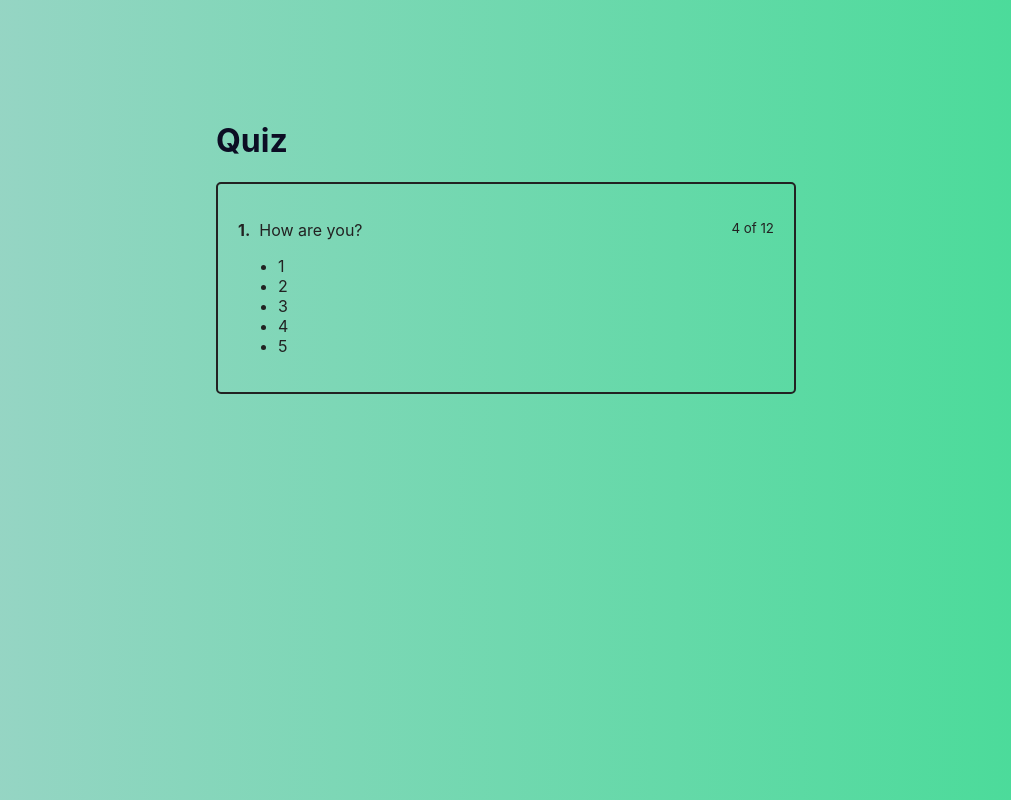
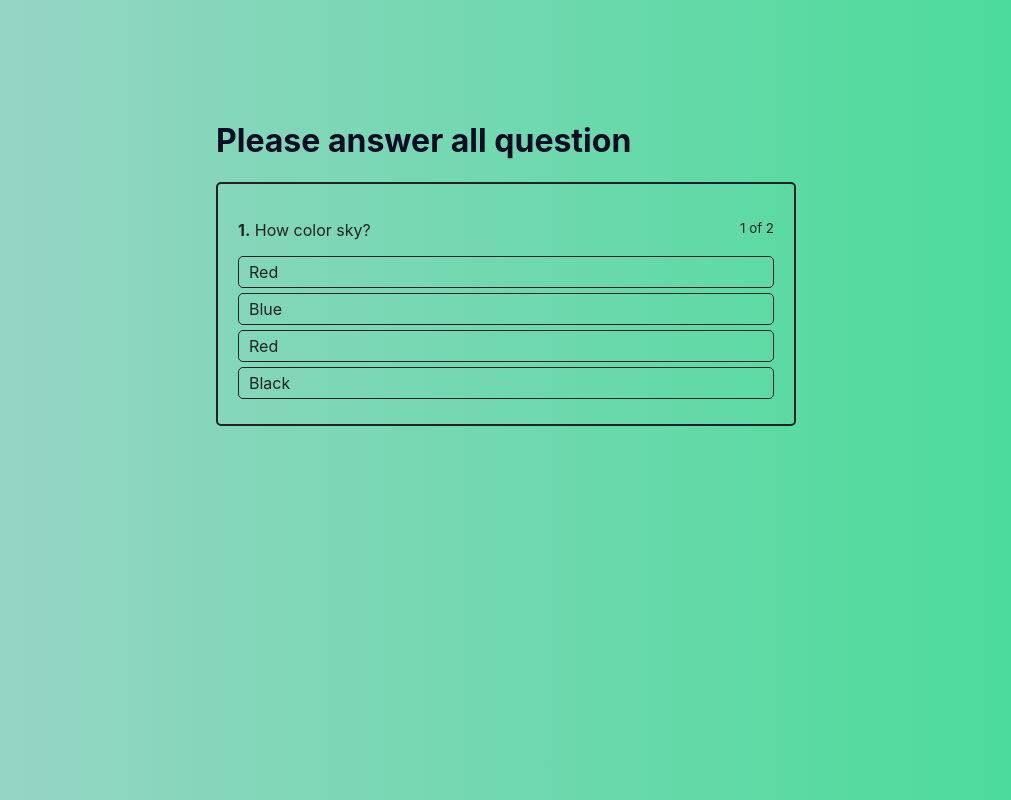
Before and after one commit to matviiko/reactLessons, a React (Create React App) app: page / in a window 1280 px wide. Shown: the whole page, without its empty margins (134-1145 px from the left). Built offline with nearby package versions, Linux system fonts and the light colour scheme.

Commit message:
add AnswerItem and AnswerItem

```diff
--- a/src/components/ActiveQuiz/ActiveQuiz.js
+++ b/src/components/ActiveQuiz/ActiveQuiz.js
@@ -1,25 +1,24 @@
 import React  from "react";
 import classes from "./ActiveQuiz.module.css"
+import AnswersList from "./AnswersList/AnswersList";
 
 const ActiveQuiz = props => (
     <div className={classes.ActiveQuiz}>
         <p className={classes.Question}>
             <span>
                 <strong>1.</strong>&nbsp;
-                How are you?
+                {props.question}
             </span>
             <small>
-                4 of 12
+                { props.answerNumber } of { props.quizLength }
             </small>
         </p>
 
-        <ul>
-            <li>1</li>
-            <li>2</li>
-            <li>3</li>
-            <li>4</li>
-            <li>5</li>
-        </ul>
+        <AnswersList
+            state={props.state}
+            answers={props.answers}
+            onAnswerClick={props.onAnswerClick}
+        />
     </div>
 )
 
--- /dev/null
+++ b/src/components/ActiveQuiz/AnswersList/AnswerItem/AnswerItem.js
@@ -0,0 +1,21 @@
+import React from "react";
+import classes from "./AnswerItem.module.css"
+
+const AnswerItem = props => {
+
+    const cls = [classes.AnswerItem]
+
+    if(props.state) {
+        cls.push(classes[props.state])
+    }
+
+    return (
+        <li className={cls.join(' ')}
+        onClick={() => props.onAnswerClick(props.answer.id)}
+        >
+            { props.answer.text }
+        </li>
+    )
+}
+
+export default AnswerItem
--- /dev/null
+++ b/src/components/ActiveQuiz/AnswersList/AnswerItem/AnswerItem.module.css
@@ -0,0 +1,21 @@
+.AnswerItem {
+    border: 1px solid #222;
+    border-radius: 5px;
+    padding: 5px 10px;
+    margin-bottom: 5px;
+    cursor: pointer;
+}
+
+.AnswerItem:hover {
+    background: #081d2d;
+    transition: background .3s ease-in-out;
+    color: #fff;
+}
+
+.AnswerItem.success {
+    background: #329c56;
+}
+
+.AnswerItem.error {
+    background: #af1414;
+}
--- /dev/null
+++ b/src/components/ActiveQuiz/AnswersList/AnswersList.js
@@ -0,0 +1,20 @@
+import React from "react";
+import classes from "./AnswersList.module.css"
+import AnswerItem from "./AnswerItem/AnswerItem";
+
+const AnswersList = props => (
+    <ul className={classes.AnswersList}>
+        { props.answers.map((answer, index) => {
+            return (
+                <AnswerItem
+                    key={index}
+                    answer={answer}
+                    onAnswerClick={props.onAnswerClick}
+                    state={props.state ? props.state[answer.id] : null }
+                />
+            )
+        }) }
+    </ul>
+)
+
+export default AnswersList
--- /dev/null
+++ b/src/components/ActiveQuiz/AnswersList/AnswersList.module.css
@@ -0,0 +1,5 @@
+.AnswersList {
+    list-style: none;
+    margin: 0;
+    padding: 0;
+}
--- a/src/containers/Quiz/Quiz.js
+++ b/src/containers/Quiz/Quiz.js
@@ -4,18 +4,84 @@ import ActiveQuiz from "../../components/ActiveQuiz/ActiveQuiz";
 
 class Quiz extends Component {
     state = {
+        activeQuestion: 0,
+        answerState: null,
         quiz: [
+            {
+                question: 'How color sky?',
+                rightAnswerId: 2,
+                id: 1,
+                answers: [
+                    {text: 'Red', id: 1},
+                    {text: 'Blue', id: 2},
+                    {text: 'Red', id: 3},
+                    {text: 'Black', id: 4}
+                ]
+            },
+            {
+                question: 'How year create React?',
+                rightAnswerId: 3,
+                id: 2,
+                answers: [
+                    {text: '2000', id: 1},
+                    {text: '2003', id: 2},
+                    {text: '2010', id: 3},
+                    {text: '2014', id: 4}
+                ]
+            }
+        ]
+    }
 
-        ]
+    onAnswerClickHandler = (answerId) => {
+        console.log(answerId)
+
+        const question = this.state.quiz[this.state.activeQuestion]
+
+        if (question.rightAnswerId === answerId) {
+
+            this.setState({
+                answerState: {[answerId]: 'success'}
+            });
+
+            const timeout = window.setTimeout(() => {
+                if (this.isQuizFinished()) {
+                    console.log('Finished')
+                } else {
+                    this.setState({
+                        activeQuestion: this.state.activeQuestion + 1,
+                        answerState: null
+                    });
+                }
+
+                window.clearTimeout(timeout)
+            })
+        } else {
+            this.setState({
+                answerState: {[answerId]: 'error'}
+            })
+        }
+
+
+    }
+
+    isQuizFinished() {
+        return this.state.activeQuestion + 1 === this.state.quiz.length
     }
 
     render() {
         return (
             <div className={classes.Quiz}>
                 <div className={classes.QuizWrapper}>
-                    <h1>Quiz</h1>
+                    <h1>Please answer all question</h1>
 
-                    <ActiveQuiz />
+                    <ActiveQuiz
+                        answers={this.state.quiz[this.state.activeQuestion].answers}
+                        question={this.state.quiz[this.state.activeQuestion].question}
+                        onAnswerClick={this.onAnswerClickHandler}
+                        quizLength={this.state.quiz.length}
+                        answerNumber={this.state.activeQuestion + 1}
+                        state={this.state.answerState}
+                    />
                 </div>
             </div>
         )
```
